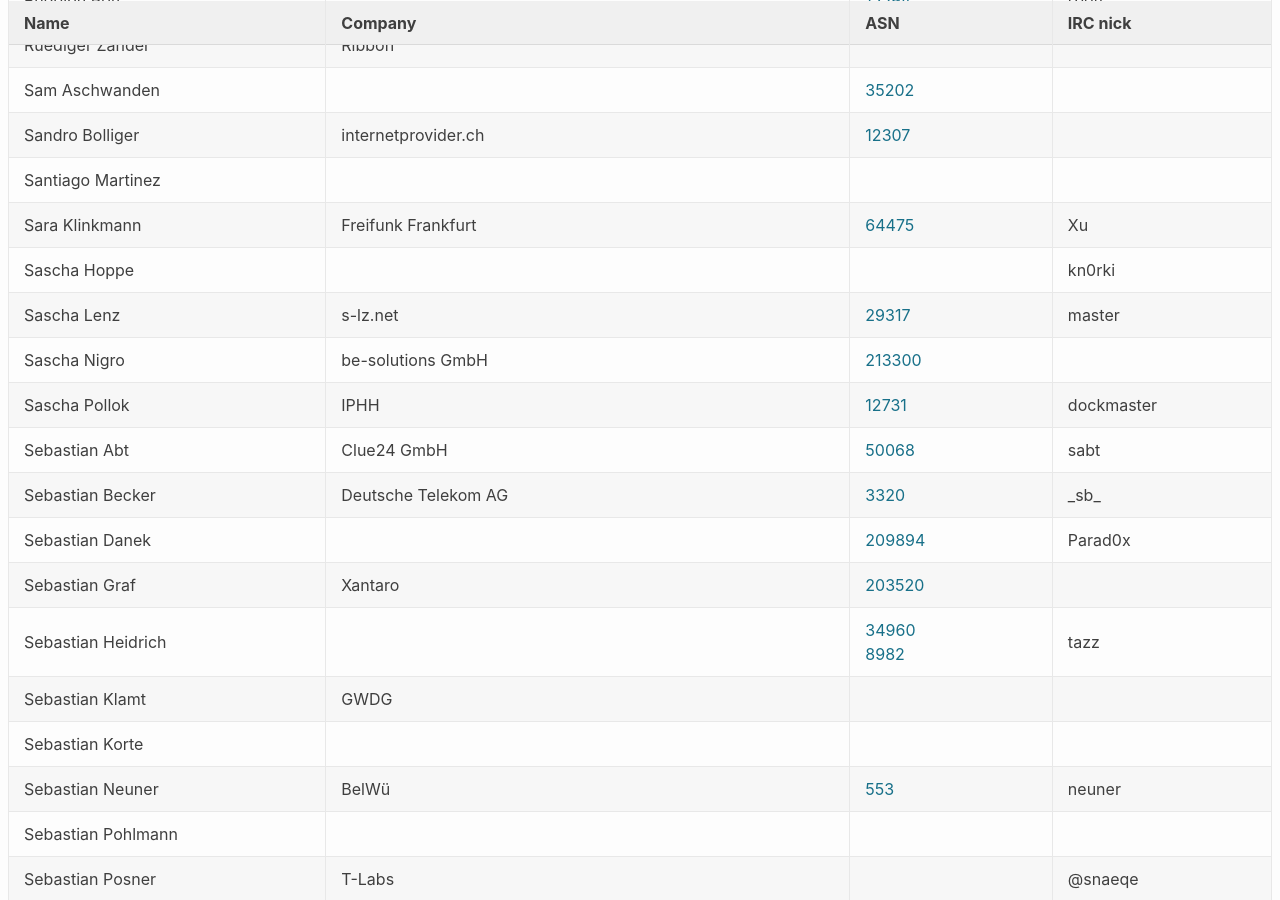
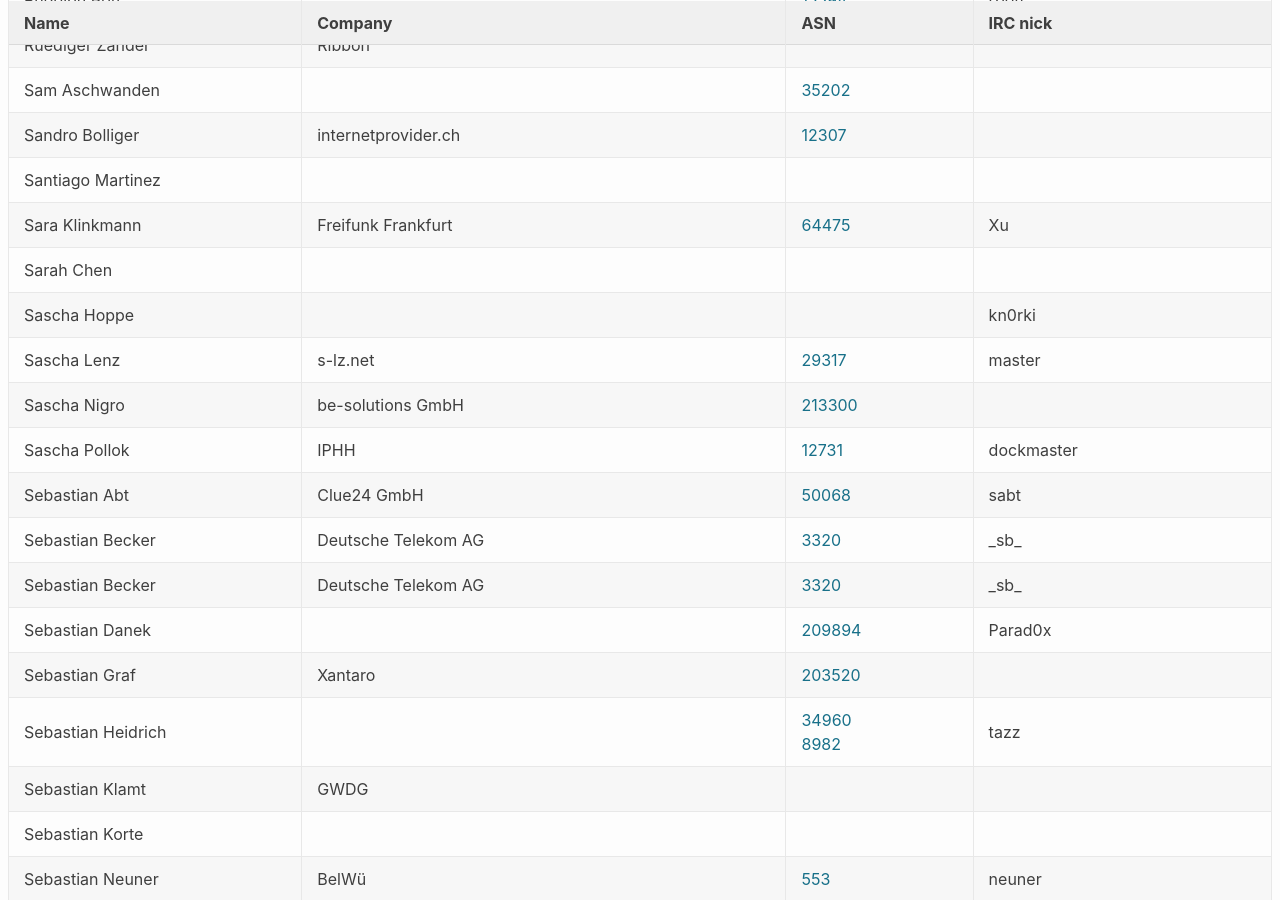
Before and after one commit to denog/pretix-attendeelist, a Jekyll site: the page built from index.markdown, in a window 1280 px wide and 900 px high, scrolled down 16438 px. Built offline with Jekyll 4.4.1, drawn with Linux system fonts in a browser that asks for light colours; some of the changed text lies outside the part shown.

Commit message:
Latest data: Mon Nov  2 21:30:22 UTC 2020

```diff
--- a/_data/attendees.json
+++ b/_data/attendees.json
@@ -157,7 +157,7 @@
   },
   {
     "name": "Anita Meyer",
-    "company": null,
+    "company": "Init7",
     "irc": null,
     "asn": "13030"
   },
@@ -1700,7 +1700,7 @@
   {
     "name": "Moritz Frenzel",
     "company": "DENOG, ANEXIA, Stuttgart-IX",
-    "irc": "momorientes",
+    "irc": "AS47147,AS42473,AS41137",
     "asn": "AS47147,AS42473,AS41137"
   },
   {
@@ -2100,6 +2100,12 @@
     "asn": null
   },
   {
+    "name": "Sarah Chen",
+    "company": null,
+    "irc": null,
+    "asn": null
+  },
+  {
     "name": "Sara Klinkmann",
     "company": "Freifunk Frankfurt",
     "irc": "Xu",
@@ -2142,6 +2148,12 @@
     "asn": "3320"
   },
   {
+    "name": "Sebastian Becker",
+    "company": "Deutsche Telekom AG",
+    "irc": "_sb_",
+    "asn": "3320"
+  },
+  {
     "name": "Sebastian Danek",
     "company": null,
     "irc": "Parad0x",
```
